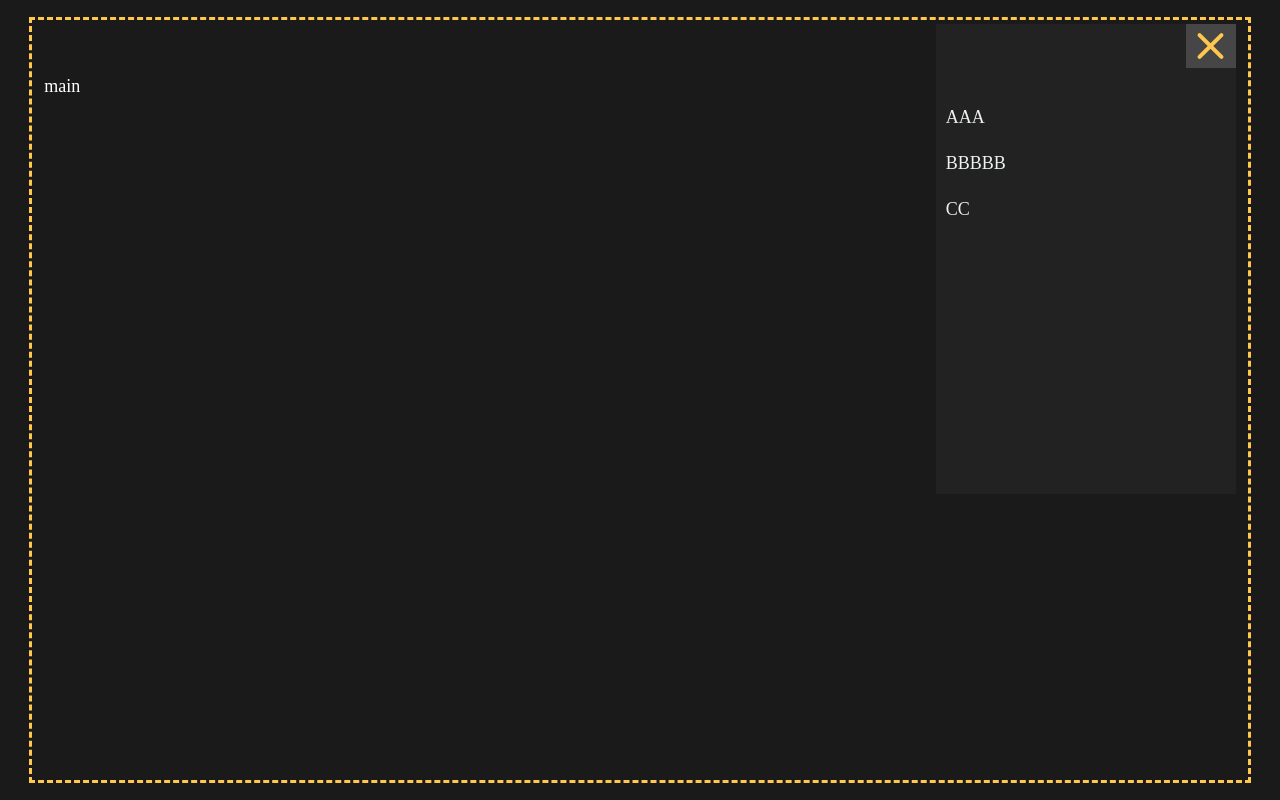
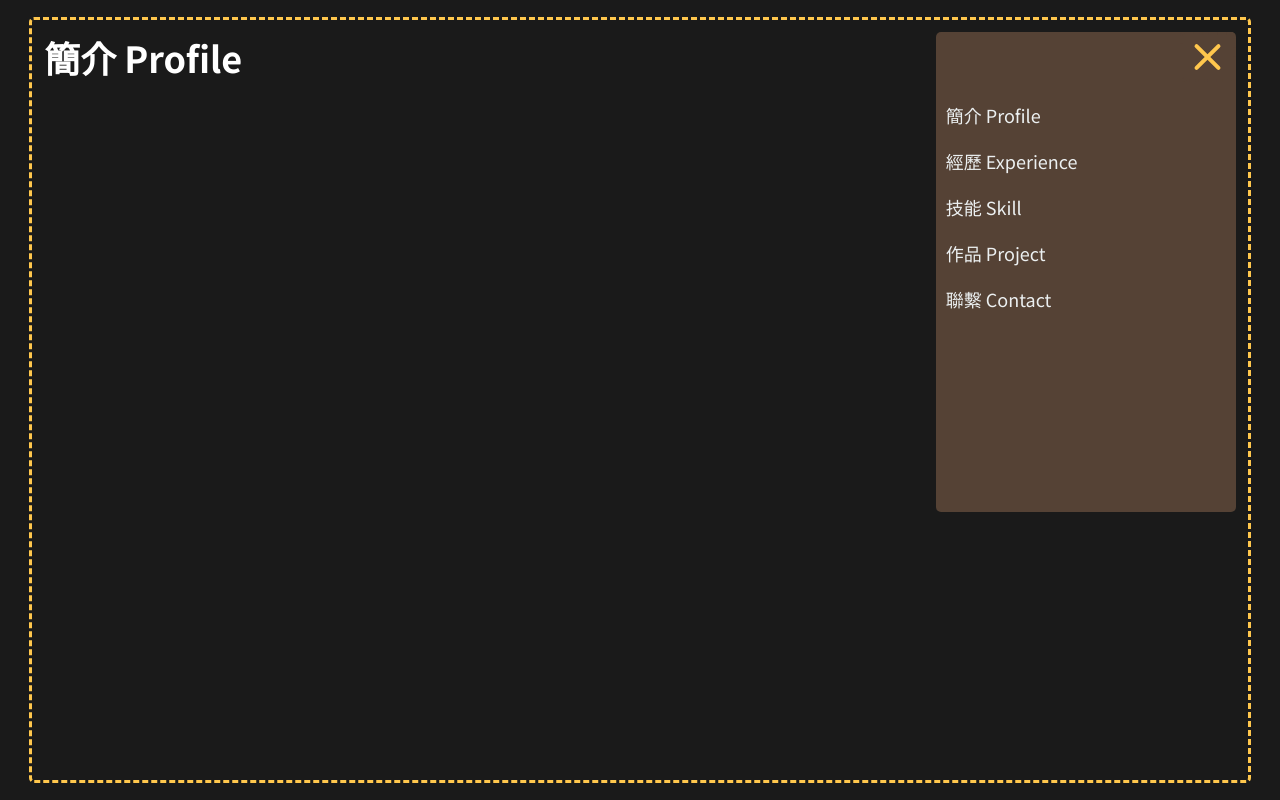
Before and after one commit to WeiChenLiu-Jeff/JeffLiu.github.io, a plain HTML site: page index.html in a window 1280 px wide. Both pictures are taken after a click on the element 1210 px from the left and 46 px from the top of the page. Drawn offline with Linux system fonts and the light colour scheme.

Commit message:
Adjust: Color Style, Menu option function

```diff
--- a/index.html
+++ b/index.html
@@ -2,6 +2,9 @@
 <html>
 
 <head>
+    <link
+        href="https://fonts.googleapis.com/css?family=Noto+Sans+TC:100,300,400,500,700,900&display=swap&subset=chinese-traditional"
+        rel="stylesheet">
     <link href="styles/css/reset.css" rel="stylesheet" type="text/css">
     <link href="styles/css/style.css" rel="stylesheet" type="text/css">
     <script src="scripts/main.js"></script>
@@ -9,25 +12,24 @@
 </head>
 
 <body>
-    <nav>
+    <nav id="nav">
+        <div id="topic">簡介 Profile</div>
         <div class="hamburger" onclick="expendMenu(this)">
             <span class="line"></span>
             <span class="line"></span>
             <span class="line"></span>
         </div>
-        <div id="menu">
+        <div class="menu">
             <ul>
-                <!-- <li><a href="#">簡介 Profile</a></li>
-                <li><a href="#">經歷 Experience</a></li>
-                <li><a href="#">技能 Skill</a></li>
-                <li><a href="#">作品 Project</a></li> -->
-                <li><a href="javascript:void(0)" onclick="subgo()">AAA</a></li>
-                <li><a href="javascript:void(0)" onclick="subgo()">BBBBB</a></li>
-                <li><a href="javascript:void(0)" onclick="subgo()">CC</a></li>
+                <li><a href="javascript:void(0);" onclick="changeTopic(0)">簡介 Profile</a></li>
+                <li><a href="javascript:void(0);" onclick="changeTopic(1)">經歷 Experience</a></li>
+                <li><a href="javascript:void(0);" onclick="changeTopic(2)">技能 Skill</a></li>
+                <li><a href="javascript:void(0);" onclick="changeTopic(3)">作品 Project</a></li>
+                <li><a href="javascript:void(0);" onclick="changeTopic(4)">聯繫 Contact</a></li>
             </ul>
         </div>
     </nav>
-    <main>main</main>
+    <main></main>
 </body>
 
 </html>
--- a/scripts/main.js
+++ b/scripts/main.js
@@ -1,10 +1,11 @@
 function expendMenu(e) {
-    e.classList.toggle("active");
-    document.getElementById("menu").classList.toggle("active");
+    // toggle menu open/close
+    document.getElementById("nav").classList.toggle("active");
 }
 
-function subgo() {
+function changeTopic(topic) {
     // TODO: input option value and change main content.
-    console.log('Option Clicked.');
-    document.getElementById("menu").classList.toggle("active");
+    console.log('Option Clicked：' + topic);
+    // close menu
+    document.getElementById("nav").classList.toggle("active");
 }
--- a/styles/scss/style.scss
+++ b/styles/scss/style.scss
@@ -1,96 +1,85 @@
+$page-bg-color: #1a1a1a;
+$menu-color: #554235;
+$body-border-color: #ffc74d;
+
 html {
     width: 100%;
     height: 100%;
     display: inline-flex;
-    background: #1A1A1A;
+    background: $page-bg-color;
     color: white;
     font-size: 18px;
+    font-family: 'Noto Sans TC', sans-serif;
 }
 
 body {
-    width: 95%;
-    height: 95%;
+    display: inline-flex;
     align-self: center;
-    display: inline-flex;
     flex-direction: column;
     justify-content: space-around;
     align-items: center;
     margin: 0 auto;
-    border: 1px rgb(255, 199, 77) dashed;
+    width: 95%;
+    height: 95%;
+    border: 1px $body-border-color dashed;
     border-width: medium;
+    border-radius: 5px;
     overflow: hidden;
 }
 
 nav {
+    position: relative;
+    display: inline-flex;
+    justify-content: space-between;
     width: 98%;
-    display: inline-flex;
-    justify-content: flex-end;
-}
+    margin-top: 1%;
 
-main {
-    width: 98%;
-    height: 92%;
+    #topic {
+        align-self: center;
+        font-size: 2rem;
+        font-weight: bold;
     }
 
     .hamburger {
         width: 50px;
+        z-index: 1;
+        border-radius: 5px;
+        border: 1px $menu-color dashed;
+        border-width: medium;
+        border-radius: 5px;
         cursor: pointer;
-    z-index: 1;
-}
 
-.hamburger.active {
-    transition: all ease-in-out .5s;
-    background-color: rgb(70, 70, 70);
-}
-
-.hamburger .line {
+        .line {
             display: block;
             width: 35px;
             height: 4px;
-    background: rgb(255, 199, 77);
+            background: $body-border-color;
             margin: 8px auto;
             border-radius: 5px;
             transition: all .4s ease-in-out;
         }
-
-.active .line:nth-child(1) {
-    transform: translateY(12px) rotate(45deg);
     }
 
-.active .line:nth-child(2) {
-    opacity: 0;
-}
-
-.active .line:nth-child(3) {
-    transform: translateY(-12px) rotate(-45deg);
-}
-
-#menu {
-    padding-top: 70px;
-    width: 100%;
-    height: 100%;
+    .menu {
         position: absolute;
-    height: 50%;
+        right: 0;
         width: 300px;
-    background-color: #222222;
+        height: 60vh;
+        background-color: $menu-color;
         opacity: 0;
         transition: .4s;
         transform: scale(0);
         transform-origin: top right;
-}
+        border-radius: 5px;
+        overflow: auto;
 
-#menu.active {
-    opacity: 1;
-    transform: none;
-}
-
-#menu ul {
+        ul {
             display: inline-flex;
             flex-direction: column;
             align-items: start;
             list-style-type: none;
-
-    height: 100%;
+            margin-top: 60px;
+            width: 100%;
 
             li {
                 margin: 10px 10px;
@@ -100,7 +89,6 @@ main {
                     display: block;
                     text-decoration: none;
                     color: #ecf0f1;
-            text-transform: uppercase;
                     padding: 4px 0;
                     transition: 0.5s;
 
@@ -111,14 +99,14 @@ main {
                         height: 3px;
                         top: 100%;
                         left: 0;
-                background: #3498db;
+                        background: $body-border-color;
                         transition: transform 0.5s;
                         transform: scaleX(0);
                         transform-origin: right;
                     }
 
                     &:hover {
-                color: #969c9c;
+                        color: #8f8f8f;
                     }
 
                     &:hover::after {
@@ -128,3 +116,33 @@ main {
                 }
             }
         }
+    }
+
+    .menu::-webkit-scrollbar {
+        display: none;
+    }
+}
+
+.active {
+    .line:nth-child(1) {
+        transform: translateY(12px) rotate(45deg);
+    }
+
+    .line:nth-child(2) {
+        opacity: 0;
+    }
+
+    .line:nth-child(3) {
+        transform: translateY(-12px) rotate(-45deg);
+    }
+
+    .menu {
+        opacity: 1;
+        transform: none;
+    }
+}
+
+main {
+    width: 98%;
+    height: 92%;
+}
```
Also changed, not shown: styles/css/style.css, 1 other file. Lines whose indentation alone changed are shown as unchanged.
